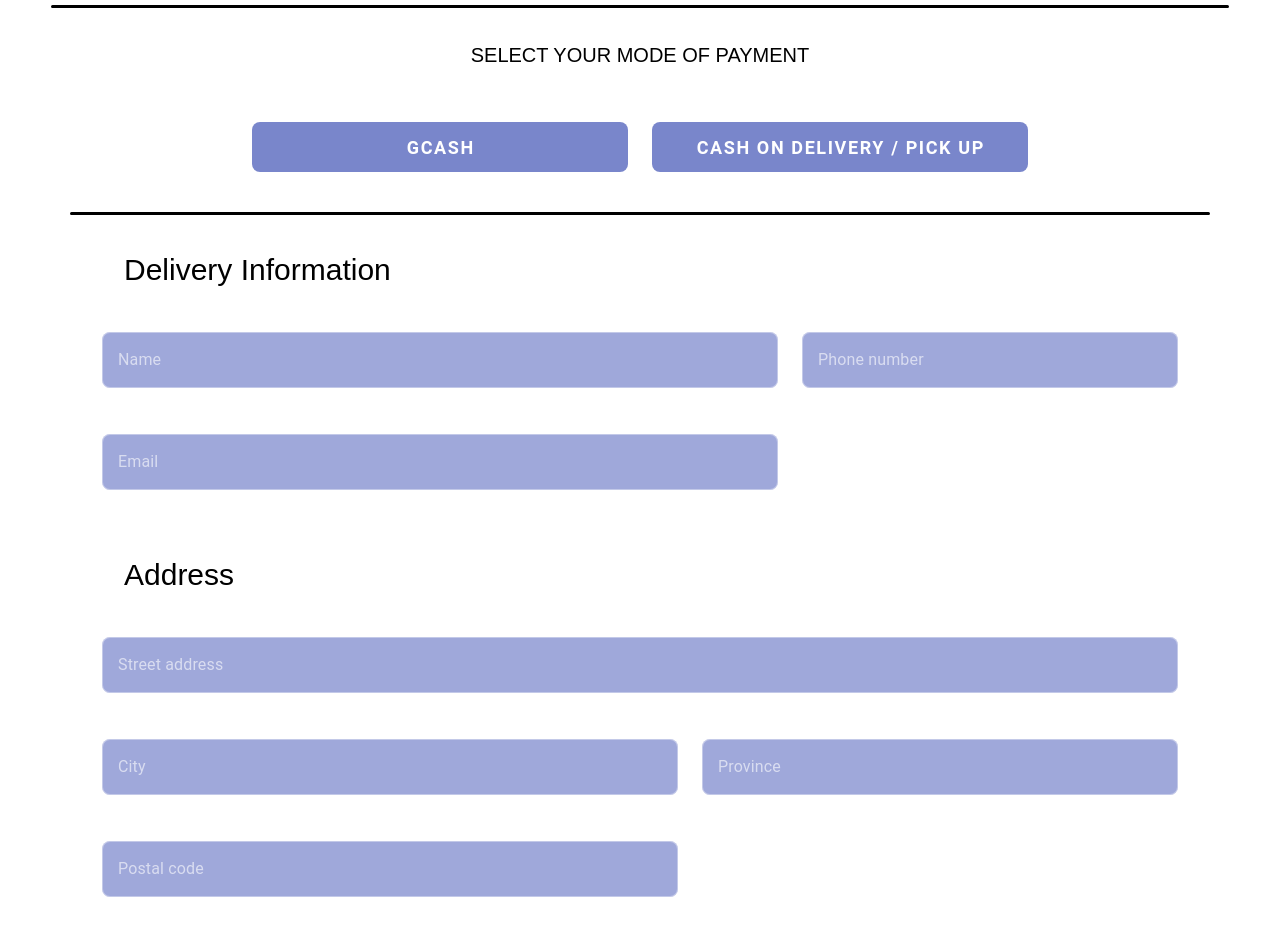
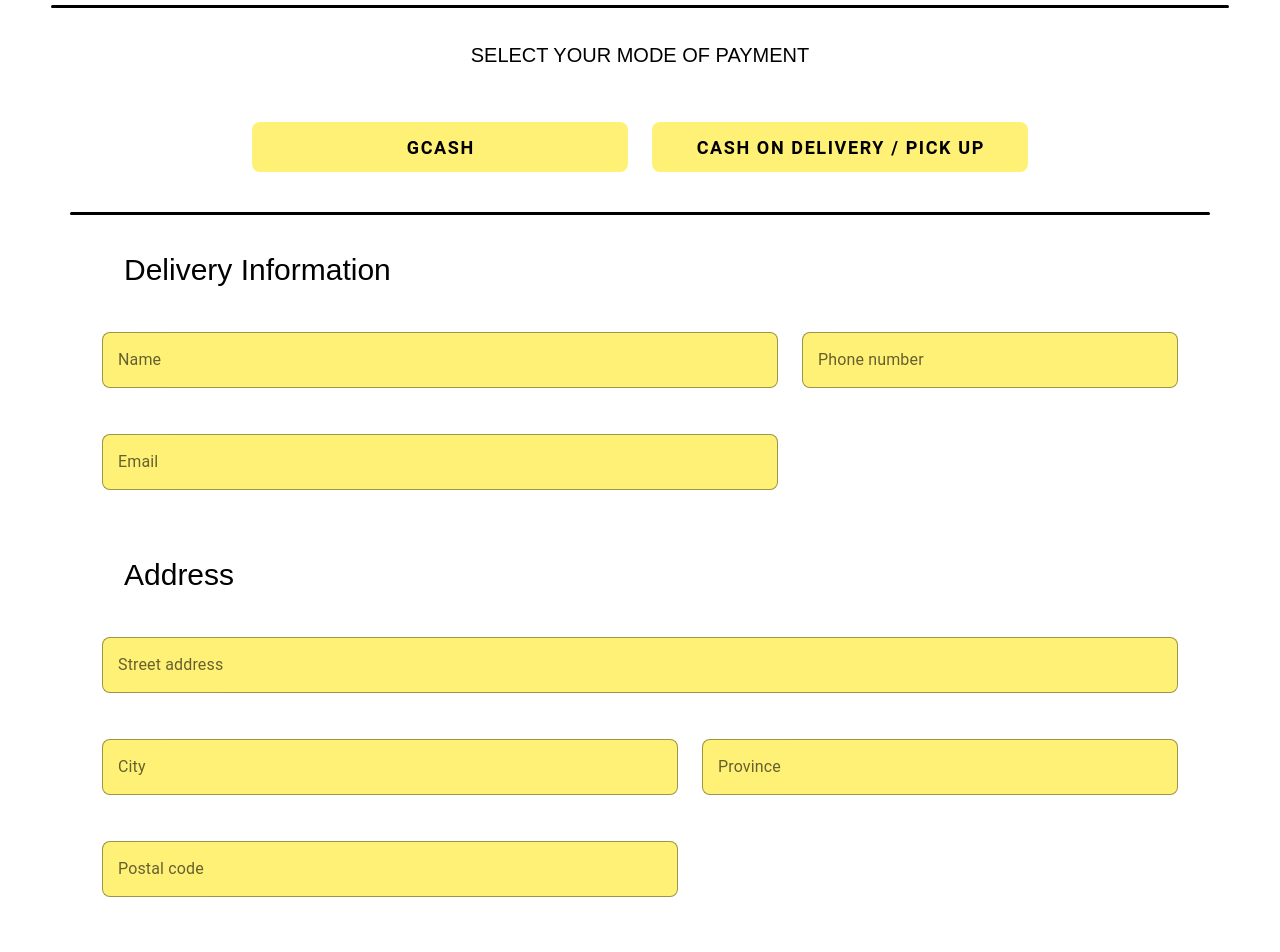
Before and after one commit to queensajolga/WEB-APPLICATION, a Vue app: page /renteePayment in a window 1280 px wide. Shown: the part 360-1312 px from the top of the page. Built offline with nearby package versions, Linux system fonts and the light colour scheme; a web font is replaced by a local one.

Commit message:
adjust button

```diff
--- a/src/views/auth/RentalsView.vue
+++ b/src/views/auth/RentalsView.vue
@@ -301,9 +301,20 @@
             </v-col>
           </v-row>
 
+          <v-spacer class="mt-10"></v-spacer>
+          <v-divider color="white"></v-divider>
+          <v-spacer class="mt-10"></v-spacer>
+
           <v-row>
             <v-col cols="12" class="text-center">
-              <v-btn color="yellow darken-2" @click="addToList">
+              <v-btn
+                class="font-weight-bold"
+                style="font-size: 18px"
+                color="yellow darken-2 rounded-pill"
+                height="50px"
+                width="30%"
+                @click="addToList"
+              >
                 {{ editingIndex !== null ? 'Save Changes' : 'Add to the list' }}
               </v-btn>
             </v-col>
--- a/src/views/auth/RenteePaymentView.vue
+++ b/src/views/auth/RenteePaymentView.vue
@@ -100,7 +100,7 @@
                 <v-dialog max-width="500">
                   <template v-slot:activator="{ props: activatorProps }">
                     <v-btn
-                      color="indigo-lighten-2"
+                      color="yellow-lighten-2"
                       class="font-weight-bold mt-10 rounded-lg pa-2"
                       v-bind="activatorProps"
                       text="GCash"
@@ -153,7 +153,7 @@
 
               <v-col cols="12" sm="6" md="4">
                 <v-btn
-                  color="indigo-lighten-2"
+                  color="yellow-lighten-2"
                   class="font-weight-bold mt-10 rounded-lg pa-2"
                   text="Cash on Delivery / Pick up"
                   variant="flat"
@@ -191,7 +191,7 @@
                   v-model="Name"
                   label="Name"
                   variant="outlined"
-                  bg-color="indigo-lighten-3 rounded-lg"
+                  bg-color="yellow-lighten-2 rounded-lg"
                 />
               </v-col>
               <v-col cols="12" sm="6" md="4">
@@ -200,7 +200,7 @@
                   v-model="number"
                   label="Phone number"
                   variant="outlined"
-                  bg-color="indigo-lighten-3 rounded-lg"
+                  bg-color="yellow-lighten-2 rounded-lg"
                 />
               </v-col>
             </v-row>
@@ -213,7 +213,7 @@
                   v-model="Name"
                   label="Email"
                   variant="outlined"
-                  bg-color="indigo-lighten-3 rounded-lg"
+                  bg-color="yellow-lighten-2 rounded-lg"
                 />
               </v-col>
               <v-col cols="12" sm="6" md="4"> </v-col>
@@ -239,7 +239,7 @@
                   v-model="Name"
                   label="Street address"
                   variant="outlined"
-                  bg-color="indigo-lighten-3 rounded-lg"
+                  bg-color="yellow-lighten-2 rounded-lg"
                 />
               </v-col>
             </v-row>
@@ -251,7 +251,7 @@
                   v-model="city"
                   label="City"
                   variant="outlined"
-                  bg-color="indigo-lighten-3 rounded-lg"
+                  bg-color="yellow-lighten-2 rounded-lg"
                 />
               </v-col>
               <v-col cols="12" sm="6" md="5">
@@ -260,7 +260,7 @@
                   v-model="text"
                   label="Province"
                   variant="outlined"
-                  bg-color="indigo-lighten-3 rounded-lg"
+                  bg-color="yellow-lighten-2 rounded-lg"
                 />
               </v-col>
             </v-row>
@@ -272,19 +272,20 @@
                   v-model="number"
                   label="Postal code"
                   variant="outlined"
-                  bg-color="indigo-lighten-3 rounded-lg"
+                  bg-color="yellow-lighten-2 rounded-lg"
                 />
               </v-col>
               <v-col cols="12" sm="6" md="5"> </v-col>
             </v-row>
 
             <v-spacer class="mt-10"></v-spacer>
+            <v-spacer class="mt-10"></v-spacer>
 
             <v-row justify="center" class="mb-8">
               <v-col cols="12" sm="6" md="8"> </v-col>
               <v-col cols="12" sm="6" md="3">
                 <v-btn
-                  color="indigo-darken-1"
+                  color="yellow-lighten-2"
                   class="font-weight-bold mt-10 rounded-lg pa-2"
                   text="Confirm"
                   variant="flat"
```
